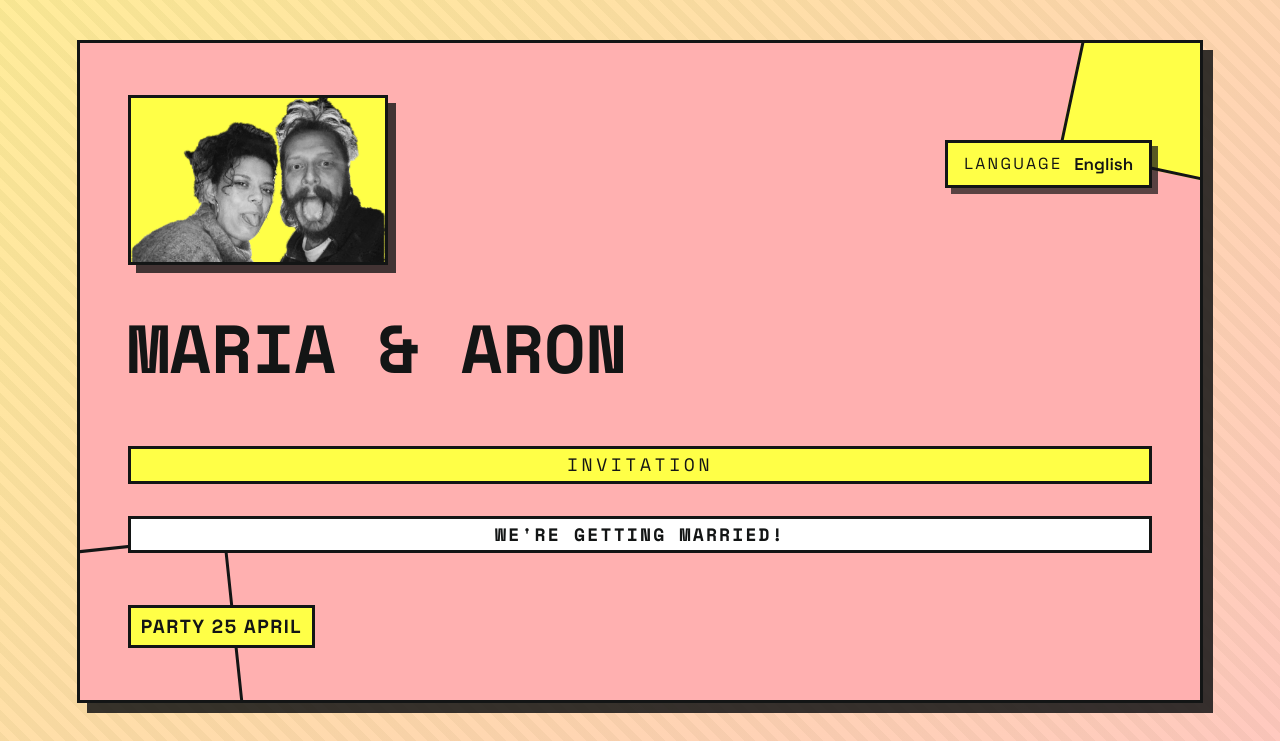
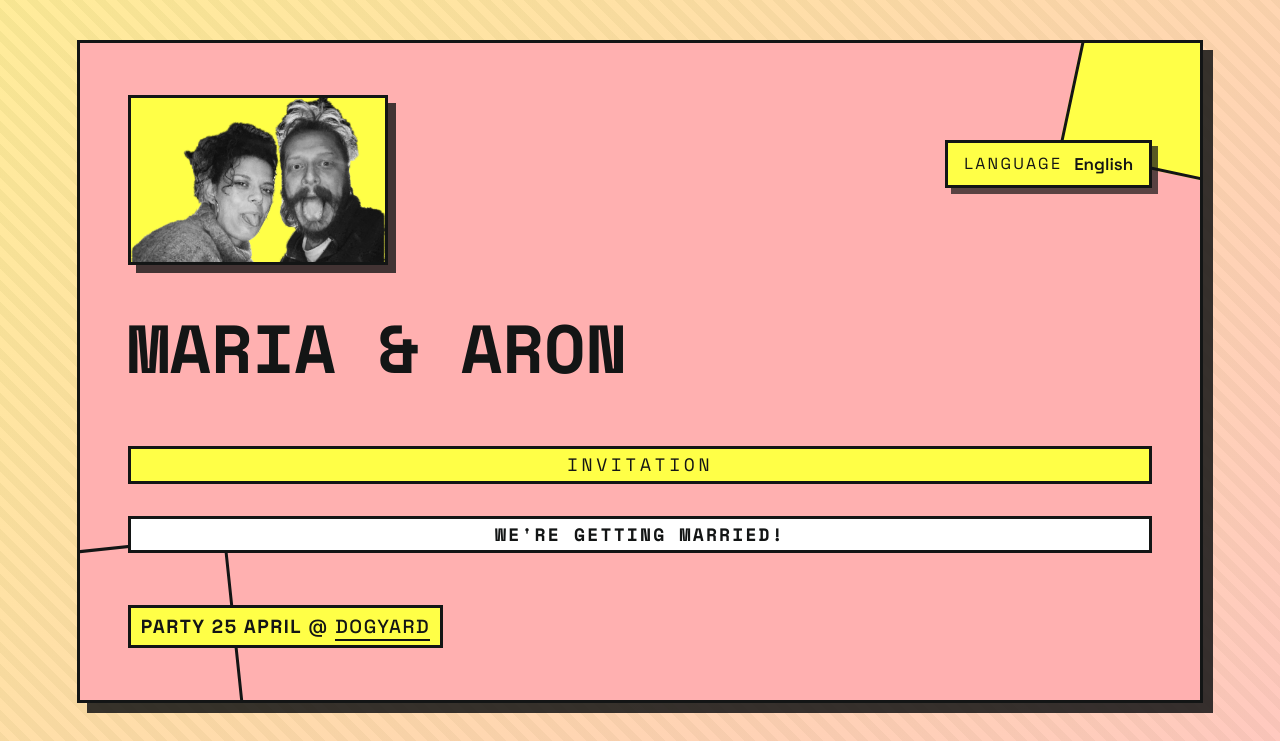
Before and after one commit to datagreier2/mariaogaron.no, a React (Vite) app: page / in a window 1280 px wide. Shown: the top 741 px of the page. Built offline with nearby package versions, Linux system fonts and the light colour scheme.

Commit message:
added @dogyard

```diff
--- a/src/App.jsx
+++ b/src/App.jsx
@@ -68,9 +68,25 @@ export default function App() {
         <div className="hero__kicker">{t.heroKicker}</div>
         <p>{t.heroBody}</p>
         <div className="hero__dates">
-          {t.heroDates.map((line) => (
-            <span key={line}>{line}</span>
-          ))}
+          {t.heroDates.map((line) => {
+            const separator = " @ ";
+            if (line.includes(separator)) {
+              const [main, sub] = line.split(separator);
+              return (
+                <span key={line}>
+                  {main}{" "}
+                  <span className="hero__dates-sub">
+                    @{" "}
+                    <a className="hero__dates-link" href="#directions">
+                      {sub}
+                    </a>
+                  </span>
+                </span>
+              );
+            }
+
+            return <span key={line}>{line}</span>;
+          })}
         </div>
       </header>
 
--- a/src/i18n.js
+++ b/src/i18n.js
@@ -8,7 +8,7 @@ const translations = {
     heroTitle: "Maria & Aron",
     heroBody:
       "We're getting married!",
-    heroDates: ["Party 25 April"],
+    heroDates: ["Party 25 April @ Dogyard"],
     rsvpTitle: "RSVP",
     rsvpBody:
       "Please RSVP by April 1.",
@@ -31,7 +31,7 @@ const translations = {
     heroTitle: "Maria & Aron",
     heroBody:
       "Vi skal gifte oss!",
-    heroDates: ["Fest 25. april"],
+    heroDates: ["Fest 25. april @ Dogyard"],
     rsvpTitle: "Svar vennligst",
     rsvpBody:
       "Svar innen 1. april.",
--- a/src/styles.css
+++ b/src/styles.css
@@ -168,12 +168,29 @@ body {
   grid-column: 1 / -1;
 }
 
-.hero__dates span {
+.hero__dates > span {
   background: var(--panel);
   border: var(--stroke);
   padding: 6px 10px;
   width: fit-content;
   z-index: 2;
+  display: inline-block;
+  white-space: nowrap;
+}
+
+.hero__dates-sub {
+  font-weight: 500;
+}
+
+.hero__dates-link {
+  color: var(--ink);
+  text-decoration: none;
+  border-bottom: 2px solid var(--ink);
+}
+
+.hero__dates-link:hover,
+.hero__dates-link:focus {
+  background: var(--acid);
 }
 
 .language {
```
